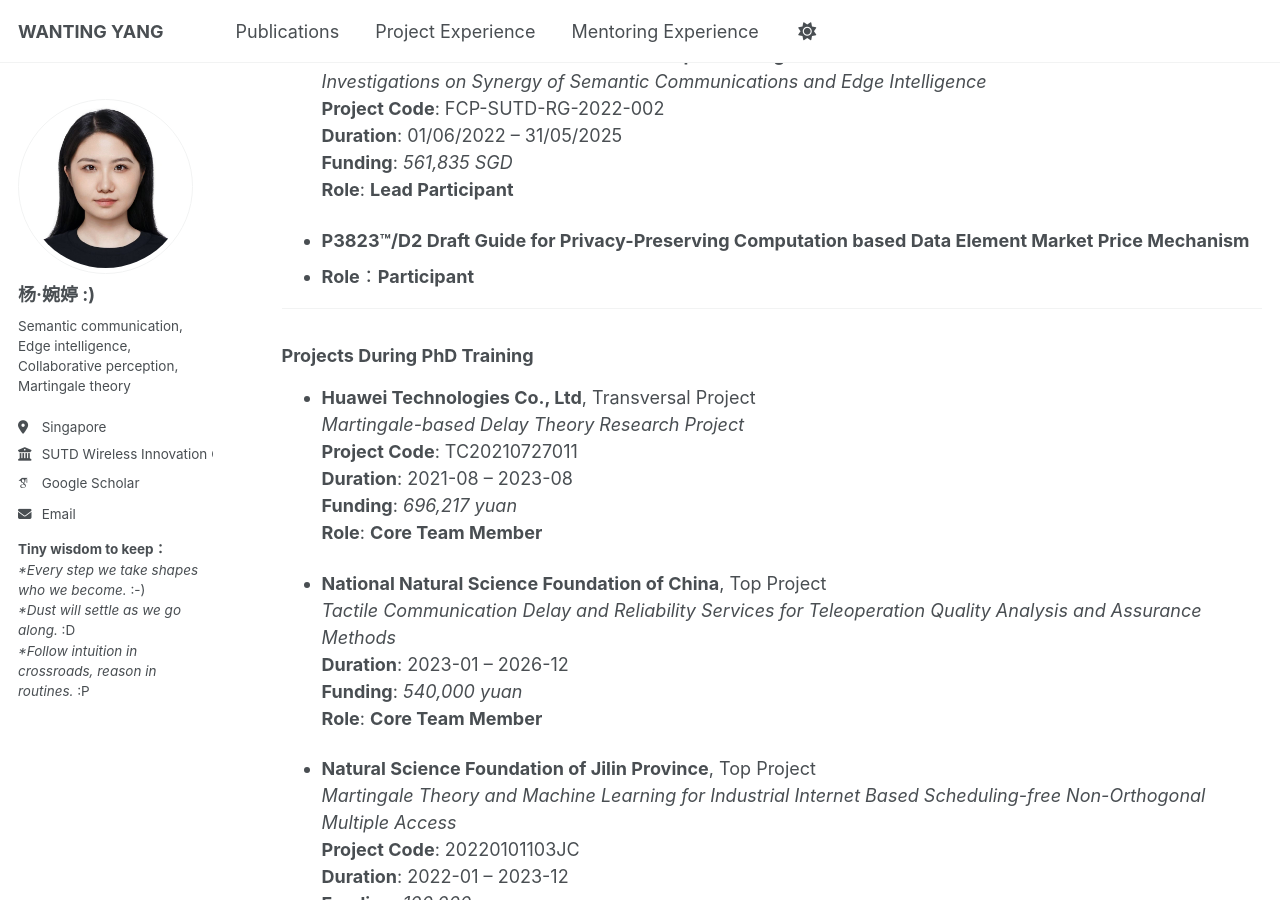
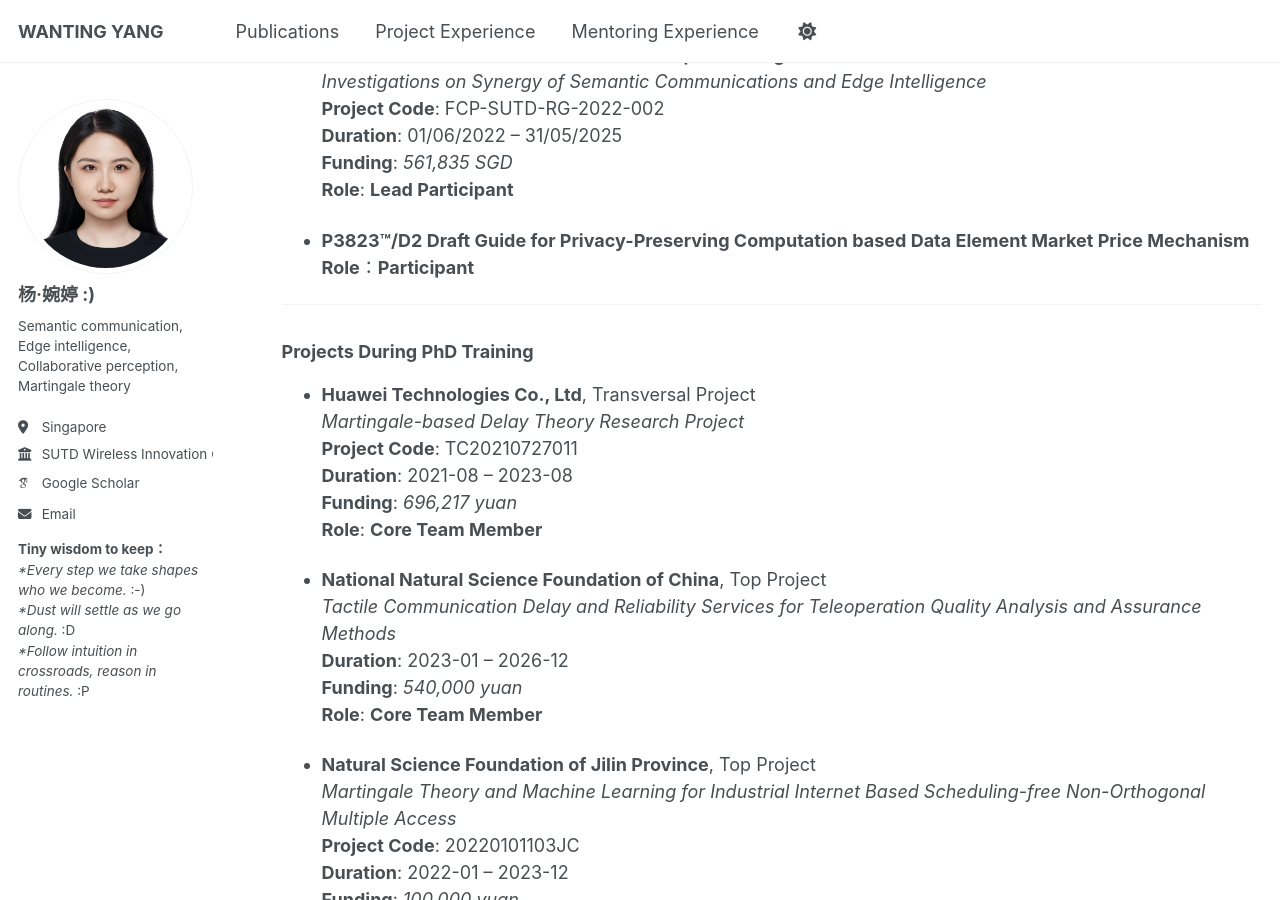
Before and after one commit to wty2011jl/wty2011jl.github.io, a Jekyll site: the page built from _pages/projects.md, in a window 1280 px wide and 900 px high, scrolled down 320 px. Built offline with Jekyll 4.4.1, drawn with Linux system fonts in a browser that asks for light colours; some web fonts are replaced; a script that is not in the unit is left out.

```diff
--- a/_pages/projects.md
+++ b/_pages/projects.md
@@ -23,7 +23,7 @@ redirect_from:
   **Role**: **Lead Participant**
 
 - **P3823™/D2 Draft Guide for Privacy-Preserving Computation based Data Element Market Price Mechanism**
-- **Role**：**Participant**
+  **Role**：**Participant**
 
 ---
 
```
